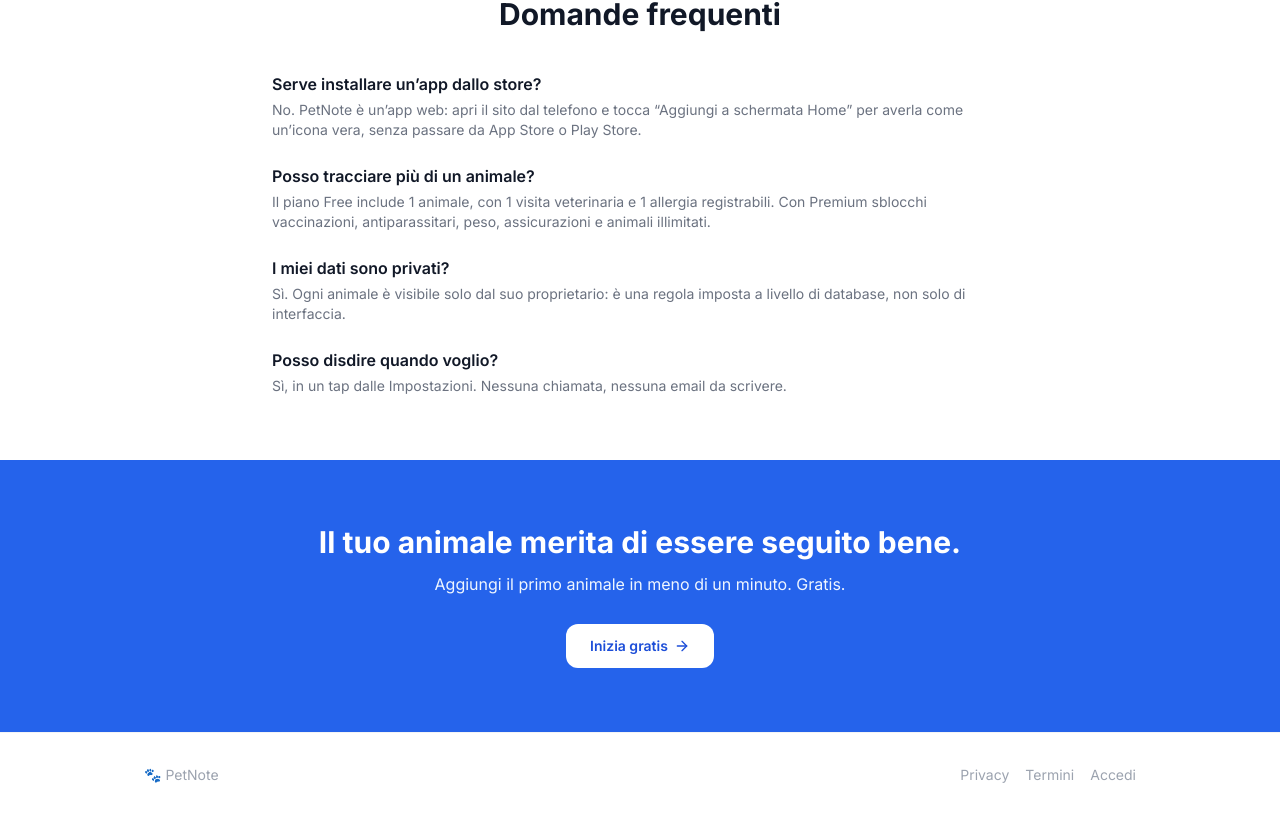
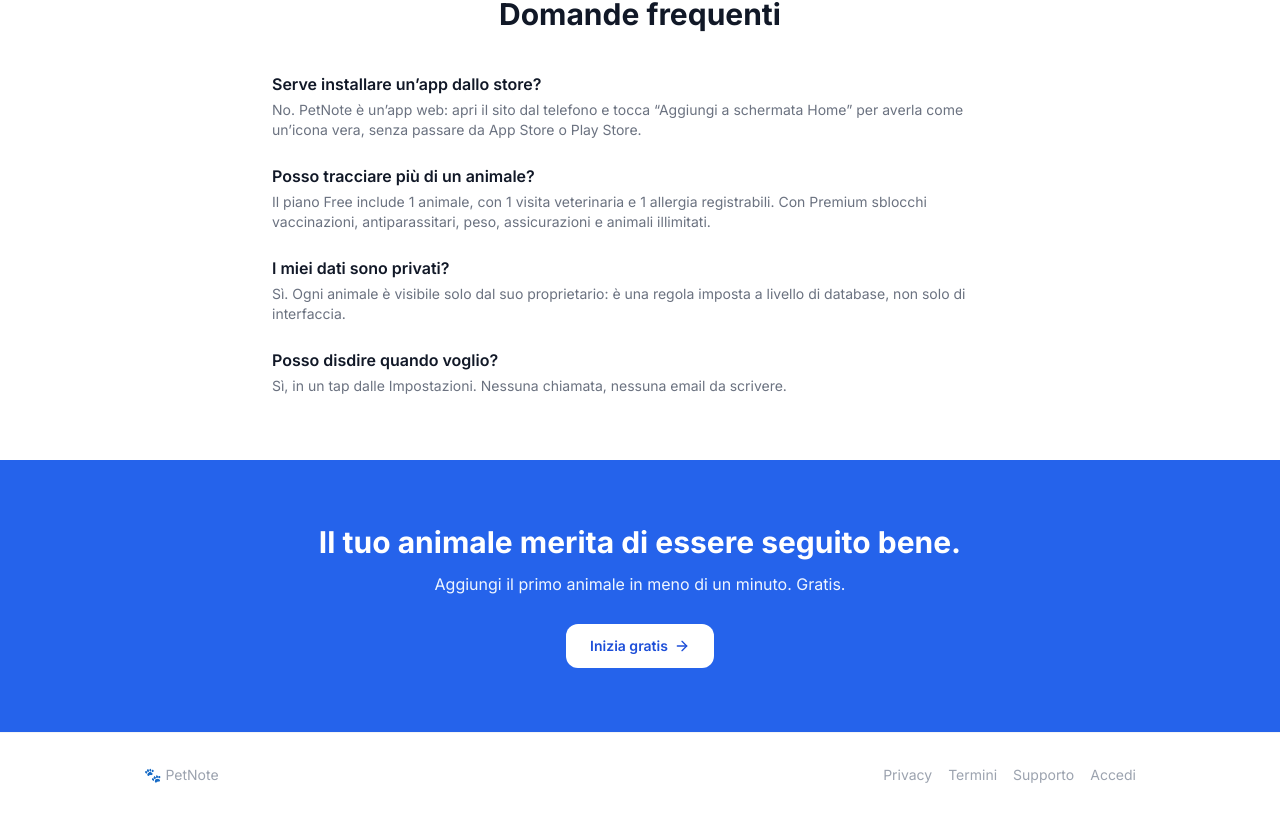
Before and after one commit to lucaiolienrico/PetNote, a React (Vite) app: page / in a window 1280 px wide. Shown: the part 2101-2918 px from the top of the page. Built offline with nearby package versions, Linux system fonts and the light colour scheme; no server answers.

Commit message:
feat: aggiungi link Supporto in footer landing page

```diff
--- a/src/pages/marketing/LandingPage.tsx
+++ b/src/pages/marketing/LandingPage.tsx
@@ -285,6 +285,7 @@ export function LandingPage() {
           <div className="flex items-center gap-4">
             <Link to="/privacy" className="hover:text-gray-600 transition-colors">Privacy</Link>
             <Link to="/termini" className="hover:text-gray-600 transition-colors">Termini</Link>
+            <a href="mailto:supporto.petnote@gmail.com" className="hover:text-gray-600 transition-colors">Supporto</a>
             <Link to="/login" className="hover:text-gray-600 transition-colors">Accedi</Link>
           </div>
         </div>
```
